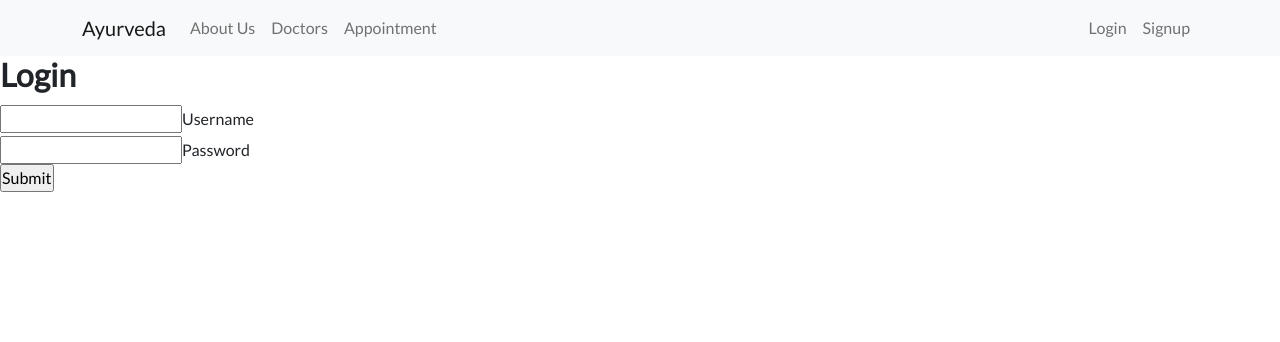
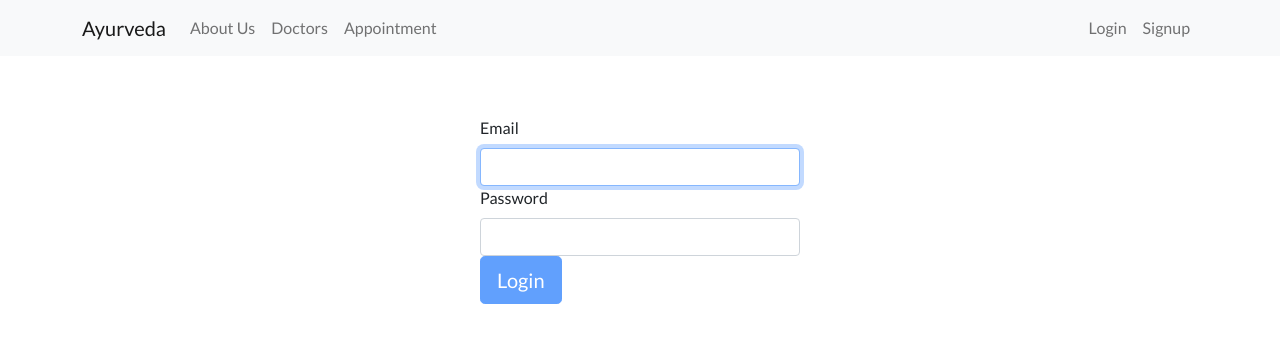
Before and after one commit to mrpirated/Hospital-Website-Project, a React (Create React App) app in the folder frontend/: page /login in a window 1280 px wide. Shown: the top 342 px of the page. Built offline with nearby package versions, Linux system fonts and the light colour scheme.

Commit message:
login page started

```diff
--- a/frontend/src/App.js
+++ b/frontend/src/App.js
@@ -5,6 +5,8 @@ import Home from "./components/Home/Home";
 import Signup from "./components/Signup/Signup";
 import Navbar from "./components/Navbar/Navigation";
 import PrivateRoute from "./components/PrivateRoute";
+import Appointment from "./components/Appointment/Appointment";
+import Doctors from "./components/Doctors/Doctors";
 import "bootstrap/dist/css/bootstrap.min.css";
 function App() {
 	return (
@@ -14,7 +16,8 @@ function App() {
 				<Route exact path='/' component={Home} />
 				<Route exact path='/login' component={Login} />
 				<Route exact path='/signup' component={Signup} />
-				<PrivateRoute exact path='/appointment' />
+				<PrivateRoute exact path='/appointment' component={Appointment} />
+				<Route exact path='/doctors' component={Doctors} />
 			</Switch>
 		</Router>
 	);
--- /dev/null
+++ b/frontend/src/components/Appointment/Appointment.js
@@ -0,0 +1,7 @@
+import React from "react";
+
+function Appointment() {
+	return <div></div>;
+}
+
+export default Appointment;
--- /dev/null
+++ b/frontend/src/components/Doctors/Doctors.js
@@ -0,0 +1,7 @@
+import React from "react";
+
+function Doctors() {
+	return <div></div>;
+}
+
+export default Doctors;
--- /dev/null
+++ b/frontend/src/components/Login/Login.css
@@ -0,0 +1,10 @@
+@media all and (min-width: 480px) {
+	.Login {
+		padding: 60px 0;
+	}
+
+	.Login form {
+		margin: 0 auto;
+		max-width: 320px;
+	}
+}
--- a/frontend/src/components/Login/Login.js
+++ b/frontend/src/components/Login/Login.js
@@ -1,22 +1,42 @@
+import React, { useState } from "react";
+import Form from "react-bootstrap/Form";
+import Button from "react-bootstrap/Button";
+import "./Login.css";
 export default function Login(props) {
+	const [email, setEmail] = useState("");
+	const [password, setPassword] = useState("");
+
+	function validateForm() {
+		return email.length > 0 && password.length > 0;
+	}
+
+	function handleSubmit(event) {
+		event.preventDefault();
+	}
 	return (
-		<div className='login_body'>
-			<div className='box_login'>
-				<h2>
-					<b>Login</b>
-				</h2>
-				<form>
-					<div className='inputbox_login'>
-						<input type='text' name='' required='' />
-						<label style={{ marginTop: "5px" }}>Username</label>
-					</div>
-					<div className='inputbox_login'>
-						<input type='password' name='' required='' />
-						<label style={{ marginTop: "5px" }}>Password</label>
-					</div>
-					<input type='submit' name='' value='Submit' />
-				</form>
-			</div>
+		<div className='Login'>
+			<Form onSubmit={handleSubmit}>
+				<Form.Group size='lg' controlId='email'>
+					<Form.Label>Email</Form.Label>
+					<Form.Control
+						autoFocus
+						type='email'
+						value={email}
+						onChange={(e) => setEmail(e.target.value)}
+					/>
+				</Form.Group>
+				<Form.Group size='lg' controlId='password'>
+					<Form.Label>Password</Form.Label>
+					<Form.Control
+						type='password'
+						value={password}
+						onChange={(e) => setPassword(e.target.value)}
+					/>
+				</Form.Group>
+				<Button block size='lg' type='submit' disabled={!validateForm()}>
+					Login
+				</Button>
+			</Form>
 		</div>
 	);
 }
--- a/frontend/src/components/Navbar/Navigation.js
+++ b/frontend/src/components/Navbar/Navigation.js
@@ -1,11 +1,7 @@
-import React, { useState } from "react";
+import React from "react";
 
 import { Navbar, Container, Nav } from "react-bootstrap";
 function Navigation() {
-	const [sidebar, setSidebar] = useState(false);
-
-	const showSidebar = () => setSidebar(!sidebar);
-
 	return (
 		<>
 			<Navbar bg='light' expand='lg'>
--- a/frontend/src/index.js
+++ b/frontend/src/index.js
@@ -3,7 +3,6 @@ import ReactDOM from "react-dom";
 import { Provider } from "react-redux";
 import App from "./App";
 import store from "./store/configureStore";
-import { loggedIn, loggedOut, loginPending } from "./store/auth";
 
 store.subscribe(() => {
 	console.log("Store changed!");
--- a/frontend/src/store/auth.js
+++ b/frontend/src/store/auth.js
@@ -1,5 +1,5 @@
 import { createSlice } from "@reduxjs/toolkit";
-import { apiCallBegan } from "./api";
+
 const slice = createSlice({
 	name: "auth",
 	initialState: {
```
Also changed, not shown: frontend/src/components/Navbar/Sidebar.js (deleted, +0 -28 lines).
